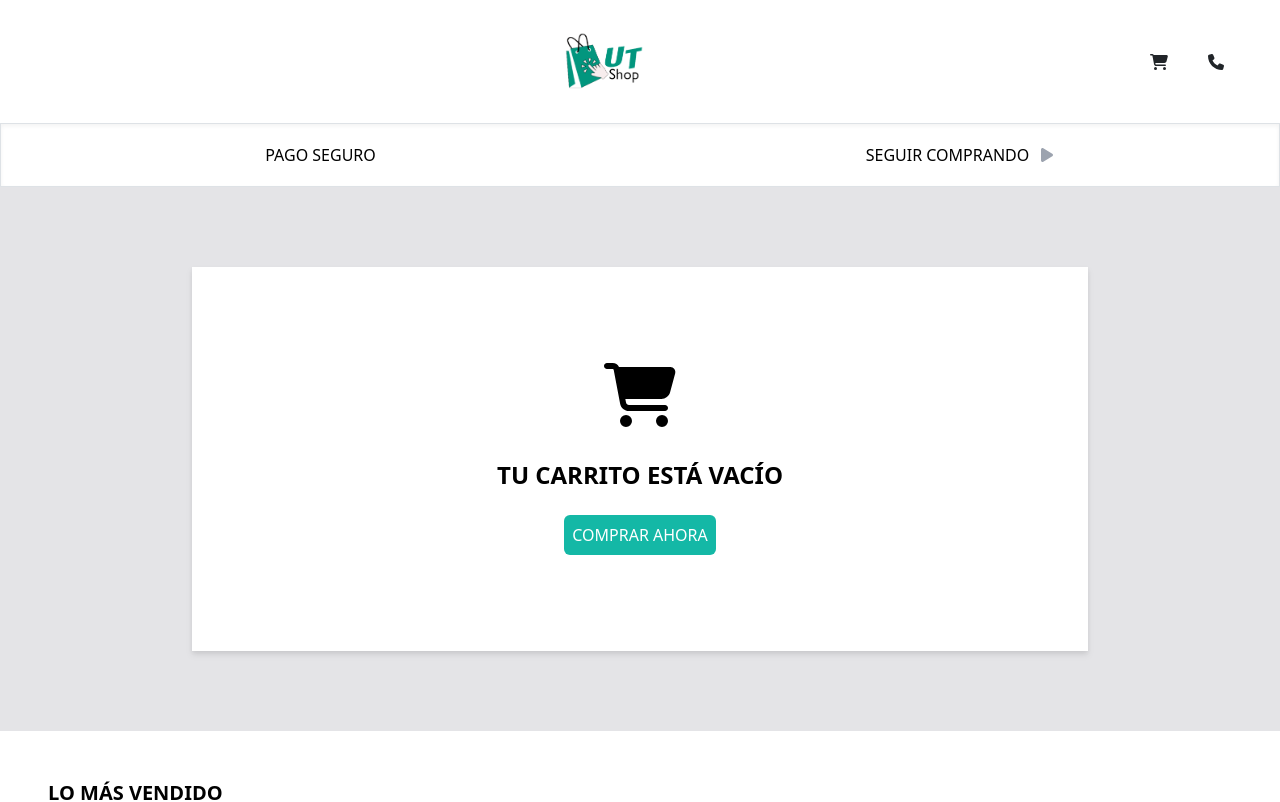
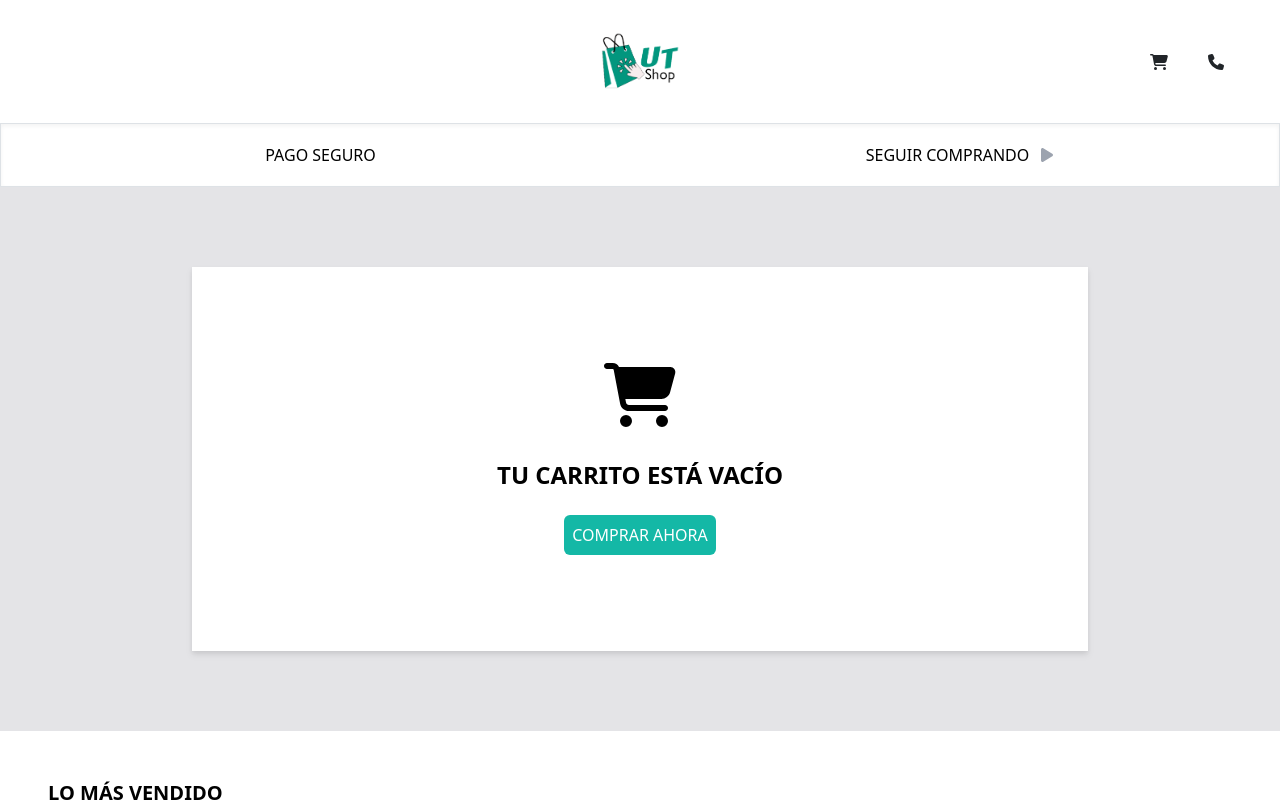
Before and after one commit to ppeguero/UTSHOP, a React (Vite) app: page /carrito in a window 1280 px wide. Shown: the top 802 px of the page. Built offline with nearby package versions, Linux system fonts and the light colour scheme.

Commit message:
Pipa Peguero - Detalle del header

```diff
--- a/src/components/Header.jsx
+++ b/src/components/Header.jsx
@@ -5,8 +5,8 @@ import { NavLink } from 'react-router-dom';
 
 function Header() {
   return (
-      <header className="shadow-lg flex items-center">
-          <nav className='py-4 flex justify-end w-1/2 ml-6'>
+      <header className="shadow-lg list-none flex items-center justify-center">
+          <nav className='py-4 flex justify-end w-1/2 ml-24'>
             <ul className='flex items-center'>
               <li>
                 <NavLink to="/" className=""><img src={UTSHOPLogo} className="w-24"></img></NavLink>
```
